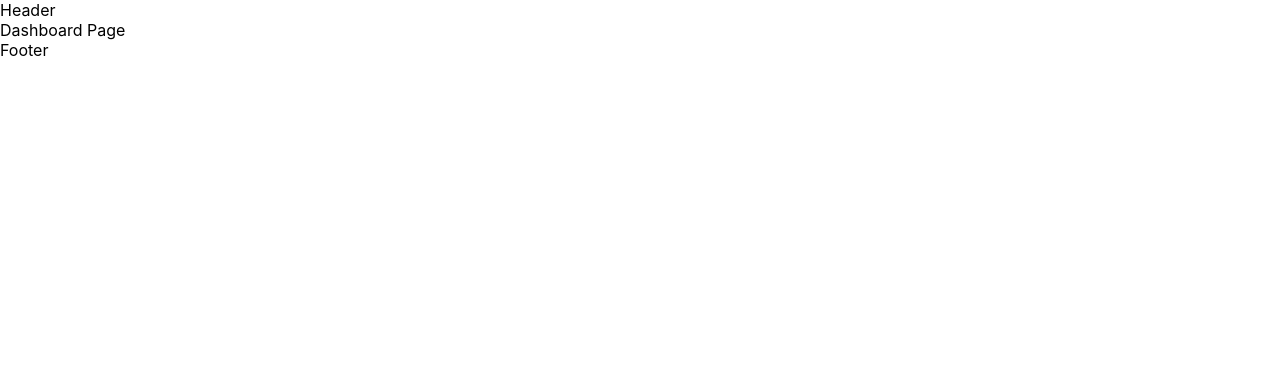
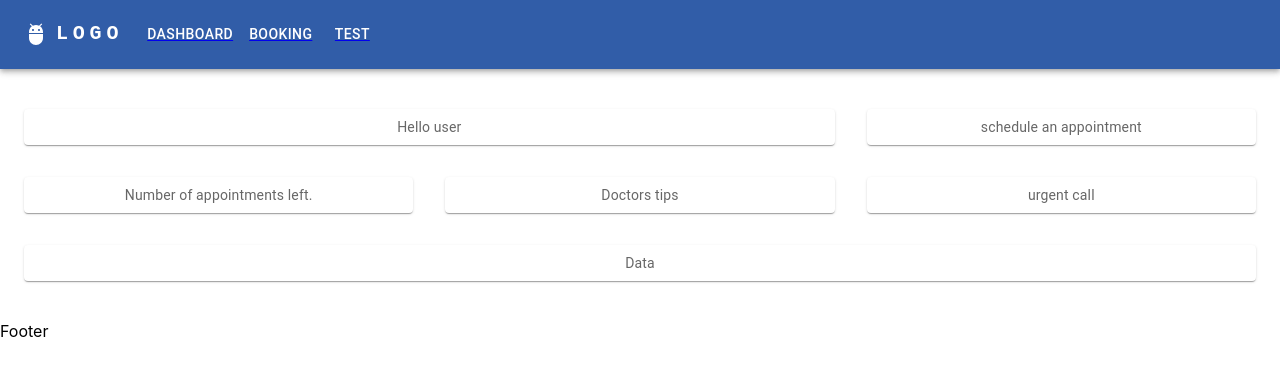
Before and after one commit to tkalejandro/POC-nefrologo-en-linea, a React (Create React App) app: page / in a window 1280 px wide. Shown: the top 376 px of the page. Built offline with nearby package versions, Linux system fonts and the light colour scheme.

Commit message:
First working layout added.

```diff
--- a/package.json
+++ b/package.json
@@ -5,6 +5,7 @@
   "dependencies": {
     "@emotion/react": "^11.10.5",
     "@emotion/styled": "^11.10.5",
+    "@mui/icons-material": "^5.10.16",
     "@mui/material": "^5.10.16",
     "@mui/styled-engine-sc": "^5.10.16",
     "@testing-library/jest-dom": "^5.16.5",
--- a/src/app/App.tsx
+++ b/src/app/App.tsx
@@ -4,13 +4,13 @@ import { lightTheme } from '../theme';
 import './App.css';
 import { Footer, Header, Main } from './components';
 
-const App = () : JSX.Element => {
+const App = (): JSX.Element => {
   return (
     <ThemeProvider theme={lightTheme}>
       <Header />
       <Main />
       <Footer />
-      </ThemeProvider>
+    </ThemeProvider>
   );
 }
 
--- a/src/app/components/Header/Header.tsx
+++ b/src/app/components/Header/Header.tsx
@@ -1,9 +1,24 @@
-import React from 'react'
+import * as React from 'react';
+import AppBar from '@mui/material/AppBar';
+import Toolbar from '@mui/material/Toolbar';
+import Container from '@mui/material/Container';
+import { Logo, MenuPages } from './components';
 
+/**
+ * Header. It will contain all the navigation from pages to account pages.
+ * @returns
+ */
 const Header = () => {
+
   return (
-    <div>Header</div>
-  )
+    <AppBar position="static">
+      <Container maxWidth="xl">
+        <Toolbar disableGutters>
+          <Logo />
+          <MenuPages />
+        </Toolbar>
+      </Container>
+    </AppBar>
+  );
 }
-
-export default Header
+export default Header;
--- /dev/null
+++ b/src/app/components/Header/components/Logo/Logo.tsx
@@ -0,0 +1,30 @@
+import React from 'react'
+import AdbIcon from '@mui/icons-material/Adb';
+import { Typography } from '@mui/material';
+
+const Logo = () => {
+    return (
+        <>
+            <AdbIcon sx={{ display: { xs: 'none', md: 'flex' }, mr: 1 }} />
+            <Typography
+                variant="h6"
+                noWrap
+                component="a"
+                href="/"
+                sx={{
+                    mr: 2,
+                    display: { xs: 'none', md: 'flex' },
+                    fontFamily: 'monospace',
+                    fontWeight: 700,
+                    letterSpacing: '.3rem',
+                    color: 'inherit',
+                    textDecoration: 'none',
+                }}
+            >
+                LOGO
+            </Typography>
+        </>
+    )
+}
+
+export default Logo
--- /dev/null
+++ b/src/app/components/Header/components/MenuPages/MenuPages.tsx
@@ -0,0 +1,99 @@
+import React from 'react'
+import MenuIcon from '@mui/icons-material/Menu';
+import { Box } from '@mui/system';
+import { Button, IconButton, Menu, MenuItem, Typography } from '@mui/material';
+import { Link } from 'react-router-dom';
+
+
+/**
+ * All related pages user might be ablee to navigate
+ * @returns
+ */
+const MenuPages = () => {
+    const [anchorElNav, setAnchorElNav] = React.useState<null | HTMLElement>(null);
+    const handleOpenNavMenu = (event: React.MouseEvent<HTMLElement>) => {
+        setAnchorElNav(event.currentTarget);
+    };
+
+    const handleCloseNavMenu = () => {
+        setAnchorElNav(null);
+    };
+
+    const pages = ['dashboard', 'booking', 'test'];
+
+    /**
+     * Function to assign the correct path
+     * @param page
+     * @returns
+     */
+    const assignPath = (page: string): string => {
+        switch (page) {
+            case 'dashboard':
+                return '/'
+            case 'booking':
+                return '/booking'
+            case 'test':
+                return '/test'
+            default:
+                return '/'
+        }
+    }
+
+    return (
+        <>
+            {/* MOBILE */}
+            <Box sx={{ flexGrow: 1, display: { xs: 'flex', md: 'none' } }}>
+                <IconButton
+                    size="large"
+                    aria-label="account of current user"
+                    aria-controls="menu-appbar"
+                    aria-haspopup="true"
+                    onClick={handleOpenNavMenu}
+                    color="inherit"
+                >
+                    <MenuIcon />
+                </IconButton>
+                <Menu
+                    id="menu-appbar"
+                    anchorEl={anchorElNav}
+                    anchorOrigin={{
+                        vertical: 'bottom',
+                        horizontal: 'left',
+                    }}
+                    keepMounted
+                    transformOrigin={{
+                        vertical: 'top',
+                        horizontal: 'left',
+                    }}
+                    open={Boolean(anchorElNav)}
+                    onClose={handleCloseNavMenu}
+                    sx={{
+                        display: { xs: 'block', md: 'none' },
+                    }}
+                >
+                    {pages.map((page) => (
+                        <MenuItem key={page} onClick={handleCloseNavMenu}>
+                            <Typography textAlign="center">{page}</Typography>
+                        </MenuItem>
+                    ))}
+                </Menu>
+            </Box>
+            {/* DESKTOP */}
+            <Box sx={{ flexGrow: 1, display: { xs: 'none', md: 'flex' } }}>
+                {pages.map((page) => (
+                    <Link to={assignPath(page)}>
+                        <Button
+                            key={page}
+                            onClick={handleCloseNavMenu}
+                            sx={{ my: 2, color: 'white', display: 'block' }}
+                        >
+                            {page}
+                        </Button>
+                    </Link>
+                ))}
+            </Box>
+        </>
+    )
+}
+
+export default MenuPages
--- /dev/null
+++ b/src/app/components/Header/components/index.ts
@@ -0,0 +1,2 @@
+export { default as Logo } from './Logo/Logo'
+export { default as MenuPages } from './MenuPages/MenuPages'
--- a/src/app/components/Main/Main.tsx
+++ b/src/app/components/Main/Main.tsx
@@ -1,4 +1,5 @@
-import React, {lazy, Suspense} from 'react'
+import { Container } from '@mui/system'
+import React, { lazy, Suspense } from 'react'
 import { Route, Routes } from 'react-router'
 
 const Dashboard = lazy(() => import('../../../pages/Dashboard/DashboardPage'))
@@ -8,9 +9,15 @@ const Test = lazy(() => import('../../../pages/Test/TestPage'))
 //To do!
 const Loading = () => <p>Loading ...</p>;
 
-
+/**
+ * Here wwe will storage all the routes
+ * @returns
+ */
 const Main = () => {
     return (
+        <Container
+            maxWidth="xl"
+            sx={{ py: 5 }}>
             <Suspense fallback={<Loading />}>
                 <Routes>
                     <Route path="/" element={<Dashboard />} />
@@ -18,6 +25,7 @@ const Main = () => {
                     <Route path="/test" element={<Test />} />
                 </Routes>
             </Suspense>
+        </Container>
     )
 }
 
--- a/src/pages/Dashboard/DashboardPage.tsx
+++ b/src/pages/Dashboard/DashboardPage.tsx
@@ -1,8 +1,40 @@
+import { Grid, Box, styled, Paper } from '@mui/material'
 import React from 'react'
 
 const DashboardPage = () => {
+
+  //TEMPORARY CODE EACH GRID ITEM SHOULD BE A COMPONENT
+  const Item = styled(Paper)(({ theme }) => ({
+    backgroundColor: theme.palette.mode === 'dark' ? '#1A2027' : '#fff',
+    ...theme.typography.body2,
+    padding: theme.spacing(1),
+    textAlign: 'center',
+    color: theme.palette.text.secondary,
+  }));
+
   return (
-    <div>Dashboard Page</div>
+    <Box sx={{ flexGrow: 1 }}>
+      <Grid container spacing={4}>
+        <Grid item xs={12} md={8}>
+          <Item> Hello user</Item>
+        </Grid>
+        <Grid item xs={12} md={4}>
+          <Item> schedule an appointment</Item>
+        </Grid>
+        <Grid item xs={12} md={4}>
+          <Item>Number of appointments left.</Item>
+        </Grid>
+        <Grid item xs={12} md={4}>
+          <Item> Doctors tips</Item>
+        </Grid>
+        <Grid item xs={12} md={4}>
+          <Item> urgent call</Item>
+        </Grid>
+        <Grid item xs={12}>
+          <Item> Data</Item>
+        </Grid>
+      </Grid>
+    </Box>
   )
 }
 
```
Also changed, not shown: src/app/components/Header/components/AccountMenu/AccountMenu.tsx (added, +51 -0 lines), src/pages/Booking/BookingPage.tsx (+11 -0 lines), 2 other files (tests, documents, lock files or other folders). Lines whose indentation alone changed are shown as unchanged.
